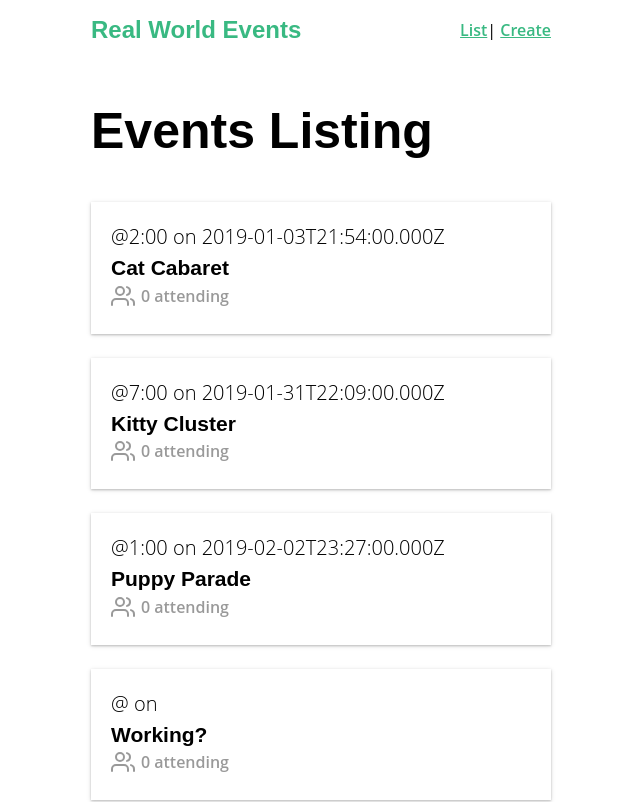
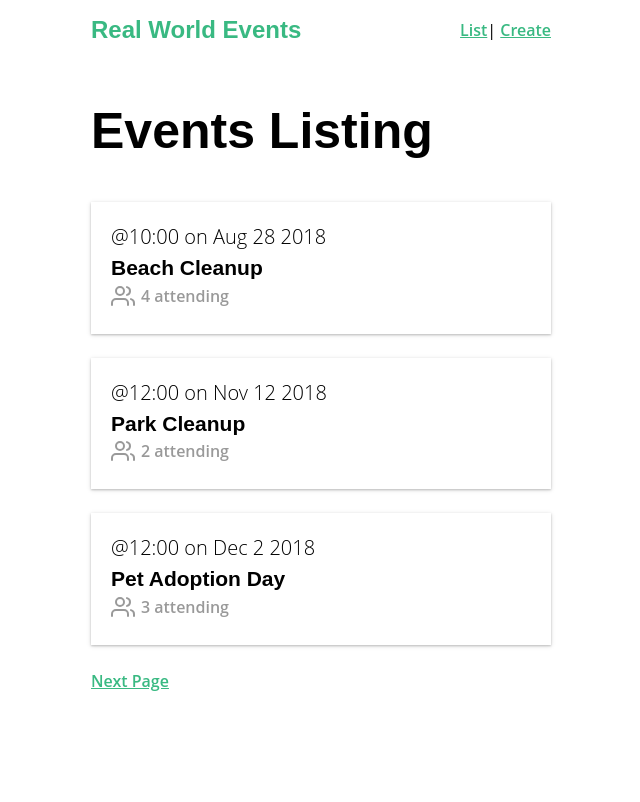
Before and after one commit to itsxallwater/vue-mastery, a Vue app: page / in a window 1280 px wide. Shown: the top 802 px of the page, without its empty margins (319-959 px from the left). Built offline with nearby package versions, Linux system fonts and the light colour scheme; data requests are answered from the project's data file.

Commit message:
- Mastering Vuex #5

```diff
--- a/db.json
+++ b/db.json
@@ -1,76 +1,235 @@
 {
   "events": [
     {
-      "id": 5928101,
-      "user": {
-        "id": "abc123",
-        "name": "Adam"
-      },
-      "category": "animal welfare",
-      "organizer": "Adam",
-      "title": "Cat Cabaret",
-      "description": "Yay felines!",
-      "location": "Meow Town",
-      "date": "2019-01-03T21:54:00.000Z",
-      "time": "2:00",
-      "attendees": []
+      "id": 1,
+      "title": "Beach Cleanup",
+      "date": "Aug 28 2018",
+      "time": "10:00",
+      "location": "Daytona Beach",
+      "description": "Let's clean up this beach.",
+      "organizer": "Adam Jahr",
+      "category": "sustainability",
+      "attendees": [
+        {
+          "id": "abc123",
+          "name": "Adam Jahr"
+        },
+        {
+          "id": "def456",
+          "name": "Gregg Pollack"
+        },
+        {
+          "id": "ghi789",
+          "name": "Beth Swanson"
+        },
+        {
+          "id": "jkl101",
+          "name": "Mary Gordon"
+        }
+      ]
     },
     {
-      "id": 8419988,
-      "user": {
-        "id": "abc123",
-        "name": "Adam"
-      },
-      "category": "animal welfare",
-      "organizer": "Adam",
-      "title": "Kitty Cluster",
-      "description": "Yay cats!",
-      "location": "Catlandia",
-      "date": "2019-01-31T22:09:00.000Z",
-      "time": "7:00",
-      "attendees": []
+      "id": 2,
+      "title": "Park Cleanup",
+      "date": "Nov 12 2018",
+      "time": "12:00",
+      "location": "132 N Magnolia Street, Orlando, Florida",
+      "description": "We're going to clean up this park.",
+      "organizer": "Adam Jahr",
+      "category": "nature",
+      "attendees": [
+        {
+          "id": "ghi789",
+          "name": "Beth Swanson"
+        },
+        {
+          "id": "jkl101",
+          "name": "Mary Gordon"
+        }
+      ]
     },
     {
-      "id": 4582797,
-      "user": {
-        "id": "abc123",
-        "name": "Adam"
-      },
+      "id": 3,
+      "title": "Pet Adoption Day",
+      "date": "Dec 2 2018",
+      "time": "12:00",
+      "location": "132 N Magnolia Street, Orlando, Florida",
+      "description": "Help animals find new homes.",
+      "organizer": "Gregg Pollack",
       "category": "animal welfare",
-      "organizer": "Adam",
-      "title": "Puppy Parade",
-      "description": "Yay pups!",
-      "location": "Puptown ",
-      "date": "2019-02-02T23:27:00.000Z",
-      "time": "1:00",
-      "attendees": []
+      "attendees": [
+        {
+          "id": "abc123",
+          "name": "Adam Jahr"
+        },
+        {
+          "id": "ghi789",
+          "name": "Beth Swanson"
+        },
+        {
+          "id": "jkl101",
+          "name": "Mary Gordon"
+        }
+      ]
     },
     {
-      "id": 2029066,
-      "category": "nature",
-      "organizer": {
-        "id": "abc123",
-        "name": "Mike Wright"
-      },
-      "title": "Working?",
-      "description": "",
-      "location": "",
-      "date": "",
-      "time": "",
-      "attendees": []
+      "id": 4,
+      "title": "Disco Party",
+      "date": "Aug 28 2018",
+      "time": "10:00",
+      "location": "Daytona Beach",
+      "description": "Let's clean up this beach.",
+      "organizer": "Adam Jahr",
+      "category": "sustainability",
+      "attendees": [
+        {
+          "id": "abc123",
+          "name": "Adam Jahr"
+        },
+        {
+          "id": "def456",
+          "name": "Gregg Pollack"
+        },
+        {
+          "id": "ghi789",
+          "name": "Beth Swanson"
+        },
+        {
+          "id": "jkl101",
+          "name": "Mary Gordon"
+        }
+      ]
     },
     {
-      "id": 7725630,
+      "id": 5,
+      "title": "Vue Users Group",
+      "date": "Nov 12 2018",
+      "time": "12:00",
+      "location": "132 N Magnolia Street, Orlando, Florida",
+      "description": "We're going to clean up this park.",
+      "organizer": "Adam Jahr",
       "category": "nature",
+      "attendees": [
+        {
+          "id": "ghi789",
+          "name": "Beth Swanson"
+        },
+        {
+          "id": "jkl101",
+          "name": "Mary Gordon"
+        }
+      ]
+    },
+    {
+      "id": 6,
+      "title": "Orlando Dev Meetup",
+      "date": "Dec 2 2018",
+      "time": "12:00",
+      "location": "132 N Magnolia Street, Orlando, Florida",
+      "description": "Help animals find new homes.",
+      "organizer": "Gregg Pollack",
+      "category": "animal welfare",
+      "attendees": [
+        {
+          "id": "abc123",
+          "name": "Adam Jahr"
+        },
+        {
+          "id": "ghi789",
+          "name": "Beth Swanson"
+        },
+        {
+          "id": "jkl101",
+          "name": "Mary Gordon"
+        }
+      ]
+    },
+    {
+      "id": 7,
+      "title": "Yoga Class",
+      "date": "Aug 28 2018",
+      "time": "10:00",
+      "location": "Daytona Beach",
+      "description": "Let's clean up this beach.",
+      "organizer": "Adam Jahr",
+      "category": "sustainability",
+      "attendees": [
+        {
+          "id": "abc123",
+          "name": "Adam Jahr"
+        },
+        {
+          "id": "def456",
+          "name": "Gregg Pollack"
+        },
+        {
+          "id": "ghi789",
+          "name": "Beth Swanson"
+        },
+        {
+          "id": "jkl101",
+          "name": "Mary Gordon"
+        }
+      ]
+    },
+    {
+      "id": 8,
+      "title": "Breathing Meditation",
+      "date": "Nov 12 2018",
+      "time": "12:00",
+      "location": "132 N Magnolia Street, Orlando, Florida",
+      "description": "We're going to clean up this park.",
+      "organizer": "Adam Jahr",
+      "category": "nature",
+      "attendees": [
+        {
+          "id": "ghi789",
+          "name": "Beth Swanson"
+        },
+        {
+          "id": "jkl101",
+          "name": "Mary Gordon"
+        }
+      ]
+    },
+    {
+      "id": 9,
+      "title": "Dancing Class",
+      "date": "Dec 2 2018",
+      "time": "12:00",
+      "location": "132 N Magnolia Street, Orlando, Florida",
+      "description": "Help animals find new homes.",
+      "organizer": "Gregg Pollack",
+      "category": "animal welfare",
+      "attendees": [
+        {
+          "id": "abc123",
+          "name": "Adam Jahr"
+        },
+        {
+          "id": "ghi789",
+          "name": "Beth Swanson"
+        },
+        {
+          "id": "jkl101",
+          "name": "Mary Gordon"
+        }
+      ]
+    },
+    {
+      "id": 10,
+      "category": "animal welfare",
       "organizer": {
-        "id": "abc123",
-        "name": "Mike Wright"
+        "user": {
+          "id": "abc123",
+          "name": "Adam Jahr"
+        }
       },
-      "title": "Planting Trees",
-      "description": "We're going to plant trees",
-      "location": "The forest",
-      "date": "2019-09-30T06:30:00.000Z",
-      "time": "11:00",
+      "title": "Gregg's Event",
+      "description": "We'll do stuff",
+      "location": "Your House",
+      "date": "",
+      "time": "5:00",
       "attendees": []
     }
   ]
--- a/src/App.vue
+++ b/src/App.vue
@@ -1,7 +1,7 @@
 <template>
   <div id="app">
     <NavBar />
-    <router-view />
+    <router-view :key="$route.fullPath" />
   </div>
 </template>
 
--- a/src/services/EventService.js
+++ b/src/services/EventService.js
@@ -10,8 +10,8 @@
 })
 
 export default {
-  getEvents() {
-    return apiClient.get('/events')
+  getEvents(perPage, page) {
+    return apiClient.get('/events?_limit=' + perPage + '&_page=' + page)
   },
   getEvent(id) {
     return apiClient.get('/events/' + id)
--- a/src/store.js
+++ b/src/store.js
@@ -22,16 +22,22 @@
       { id: 3, text: '...', done: true },
       { id: 4, text: '...', done: false }
     ],
-    events: [
-      { id: 1, title: '...', organizer: '...' },
-      { id: 2, title: '...', organizer: '...' },
-      { id: 3, title: '...', organizer: '...' },
-      { id: 4, title: '...', organizer: '...' }
-    ]
+    events: [],
+    eventsTotal: 0,
+    event: {}
   },
   mutations: {
     ADD_EVENT(state, event) {
       state.events.push(event)
+    },
+    SET_EVENTS(state, events) {
+      state.events = events
+    },
+    SET_EVENT(state, event) {
+      state.event = event
+    },
+    SET_EVENTS_TOTAL(state, eventsTotal) {
+      state.eventsTotal = eventsTotal
     }
   },
   actions: {
@@ -39,6 +45,31 @@
       return EventService.postEvent(event).then(() => {
         commit('ADD_EVENT', event)
       })
+    },
+    fetchEvents({ commit }, { perPage, page }) {
+      EventService.getEvents(perPage, page)
+        .then(response => {
+          commit('SET_EVENTS_TOTAL', response.headers['x-total-count'])
+          commit('SET_EVENTS', response.data)
+        })
+        .catch(error => {
+          console.log('There was an error:' + error.response)
+        })
+    },
+    fetchEvent({ commit, getters }, id) {
+      var event = getters.getEventById(id)
+
+      if (event) {
+        commit('SET_EVENT', event)
+      } else {
+        EventService.getEvent(id)
+          .then(response => {
+            commit('SET_EVENT', response.data)
+          })
+          .catch(error => {
+            console.log('There was an error:' + error.response)
+          })
+      }
     }
   },
   getters: {
--- a/src/views/EventList.vue
+++ b/src/views/EventList.vue
@@ -2,31 +2,42 @@
   <div>
     <h1>Events Listing</h1>
     <EventCard v-for="event in events" :key="event.id" :event="event" />
-    <BaseIcon />
+    <template v-if="page != 1">
+      <router-link
+        :to="{ name: 'event-list', query: { page: page - 1 } }"
+        rel="prev"
+        >Prev Page</router-link
+      >|
+    </template>
+    <template v-if="this.eventsTotal > this.page * 3">
+      <router-link
+        :to="{ name: 'event-list', query: { page: page + 1 } }"
+        rel="next"
+        >Next Page</router-link
+      >
+    </template>
   </div>
 </template>
 
 <script>
 import EventCard from '@/components/EventCard.vue'
-import EventService from '@/services/EventService.js'
+import { mapState } from 'vuex'
 
 export default {
   components: {
     EventCard
   },
-  data() {
-    return {
-      events: []
-    }
+  created() {
+    this.$store.dispatch('fetchEvents', {
+      perPage: 3,
+      page: this.page
+    })
   },
-  created() {
-    EventService.getEvents()
-      .then(response => {
-        this.events = response.data
-      })
-      .catch(error => {
-        console.log('There was an error:' + error.response)
-      })
+  computed: {
+    page() {
+      return parseInt(this.$route.query.page) || 1
+    },
+    ...mapState(['events', 'eventsTotal'])
   }
 }
 </script>
--- a/src/views/EventShow.vue
+++ b/src/views/EventShow.vue
@@ -31,24 +31,14 @@
 </template>
 
 <script>
-import EventService from '@/services/EventService.js'
+import { mapState } from 'vuex'
 
 export default {
   props: ['id'],
-  data() {
-    return {
-      event: {}
-    }
+  created() {
+    this.$store.dispatch('fetchEvent', this.id)
   },
-  created() {
-    EventService.getEvent(this.id)
-      .then(response => {
-        this.event = response.data
-      })
-      .catch(error => {
-        console.log('There was an error:' + error.response)
-      })
-  }
+  computed: mapState(['event'])
 }
 </script>
 
```
Also changed, not shown: 1 other file (tests, documents, lock files or other folders).
